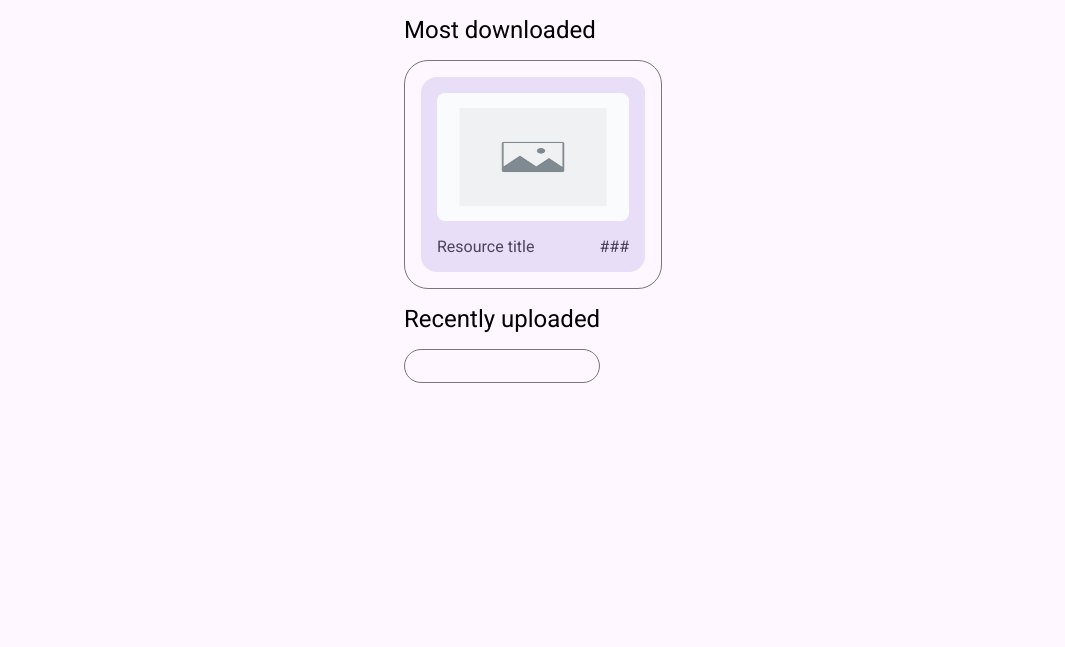
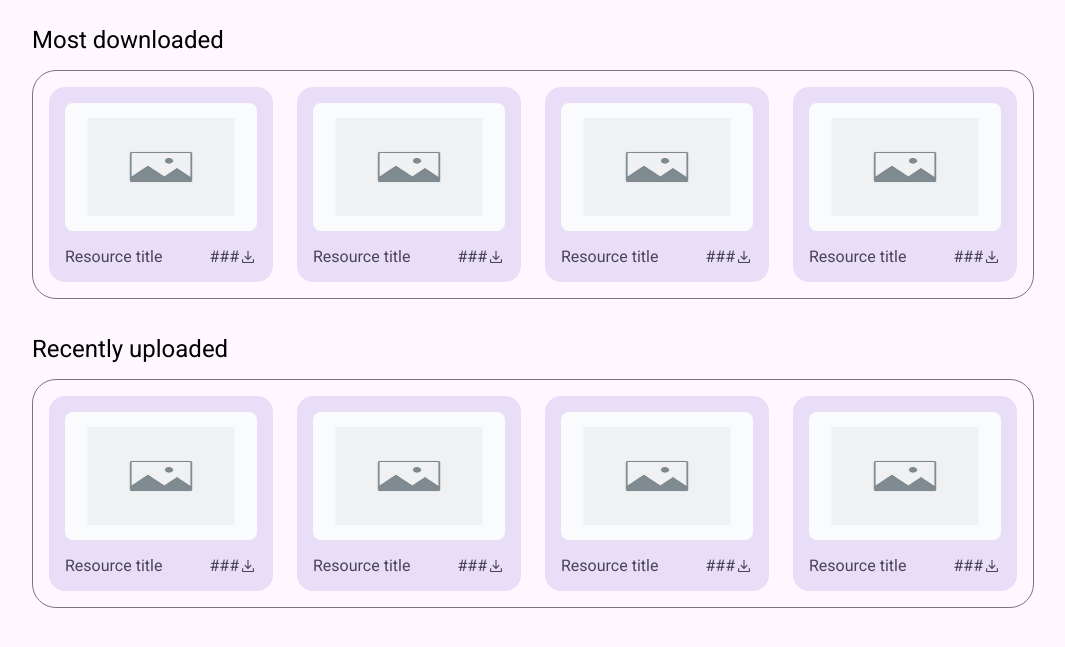
Before and after one commit to 8-bit-confusion/cs4640-project, a PHP site: page / in a window 1280 px wide. Shown: the part 85-732 px from the top of the page, without its empty margins (107-1172 px from the left). Run offline with PHP 8.4, Linux system fonts and the light colour scheme.

Commit message:
main page update, added colors

```diff
--- a/index.html
+++ b/index.html
@@ -22,18 +22,82 @@
                     <h2 style="font-weight: normal;">Most downloaded</h2>
                     <div class="browse-row flex-row">
                         <div class="resource-card flex-col">
-                            <img class="resource-preview" src="styles/img-preview.jpg">
-                            <div class="flex-row">
+                            <img class="resource-preview" src="styles/img-preview.jpg" alt="resource preview">
+                            <div class="card-title-row flex-row">
                                 <span class="on-resource-card" style="flex-grow: 1;">Resource title</span>
                                 <span class="on-resource-card resource-downloads">###</span>
+                                <img class="download-icon" src="styles/download-icon.svg" alt="downloads">
                             </div>
+                            <a href="" class="card-link" aria-label="resource link"></a>
+                        </div>
+                        <div class="resource-card flex-col">
+                            <img class="resource-preview" src="styles/img-preview.jpg" alt="resource preview">
+                            <div class="card-title-row flex-row">
+                                <span class="on-resource-card" style="flex-grow: 1;">Resource title</span>
+                                <span class="on-resource-card resource-downloads">###</span>
+                                <img class="download-icon" src="styles/download-icon.svg" alt="downloads">
+                            </div>
+                            <a href="" class="card-link" aria-label="resource link"></a>
+                        </div>
+                        <div class="resource-card flex-col">
+                            <img class="resource-preview" src="styles/img-preview.jpg" alt="resource preview">
+                            <div class="card-title-row flex-row">
+                                <span class="on-resource-card" style="flex-grow: 1;">Resource title</span>
+                                <span class="on-resource-card resource-downloads">###</span>
+                                <img class="download-icon" src="styles/download-icon.svg" alt="downloads">
+                            </div>
+                            <a href="" class="card-link" aria-label="resource link"></a>
+                        </div>
+                        <div class="resource-card flex-col">
+                            <img class="resource-preview" src="styles/img-preview.jpg" alt="resource preview">
+                            <div class="card-title-row flex-row">
+                                <span class="on-resource-card" style="flex-grow: 1;">Resource title</span>
+                                <span class="on-resource-card resource-downloads">###</span>
+                                <img class="download-icon" src="styles/download-icon.svg" alt="downloads">
+                            </div>
+                            <a href="" class="card-link" aria-label="resource link"></a>
                         </div>
                     </div>
                 </div>
                 <div class="browse-section flex-col">
                     <h2 style="font-weight: normal;">Recently uploaded</h2>
                     <div class="browse-row flex-row">
-
+                        <div class="resource-card flex-col">
+                            <img class="resource-preview" src="styles/img-preview.jpg" alt="resource preview">
+                            <div class="card-title-row flex-row">
+                                <span class="on-resource-card" style="flex-grow: 1;">Resource title</span>
+                                <span class="on-resource-card resource-downloads">###</span>
+                                <img class="download-icon" src="styles/download-icon.svg" alt="downloads">
+                            </div>
+                            <a href="" class="card-link" aria-label="resource link"></a>
+                        </div>
+                        <div class="resource-card flex-col">
+                            <img class="resource-preview" src="styles/img-preview.jpg" alt="resource preview">
+                            <div class="card-title-row flex-row">
+                                <span class="on-resource-card" style="flex-grow: 1;">Resource title</span>
+                                <span class="on-resource-card resource-downloads">###</span>
+                                <img class="download-icon" src="styles/download-icon.svg" alt="downloads">
+                            </div>
+                            <a href="" class="card-link" aria-label="resource link"></a>
+                        </div>
+                        <div class="resource-card flex-col">
+                            <img class="resource-preview" src="styles/img-preview.jpg" alt="resource preview">
+                            <div class="card-title-row flex-row">
+                                <span class="on-resource-card" style="flex-grow: 1;">Resource title</span>
+                                <span class="on-resource-card resource-downloads">###</span>
+                                <img class="download-icon" src="styles/download-icon.svg" alt="downloads">
+                            </div>
+                            <a href="" class="card-link" aria-label="resource link"></a>
+                        </div>
+                        <div class="resource-card flex-col">
+                            <img class="resource-preview" src="styles/img-preview.jpg" alt="resource preview">
+                            <div class="card-title-row flex-row">
+                                <span class="on-resource-card" style="flex-grow: 1;">Resource title</span>
+                                <span class="on-resource-card resource-downloads">###</span>
+                                <img class="download-icon" src="styles/download-icon.svg" alt="downloads">
+                            </div>
+                            <a href="" class="card-link" aria-label="resource link"></a>
+                        </div>
                     </div>
                 </div>
             </div>
--- a/styles/main.css
+++ b/styles/main.css
@@ -13,6 +13,7 @@
     --border: #79747e;
     --secondary-surface: #e8def8;
     --on-secondary-surface: #4a4459;
+    --primary: #6750a4;
 }
 
 h1, h2, h3, h4, h5, h6 {
@@ -39,10 +40,6 @@ h1, h2, h3, h4, h5, h6 {
     border-radius: 32px;
 }
 
-.browse-section {
-    gap: 16px;
-}
-
 .browse-row {
     border: 1px solid var(--border);
     border-radius: 24px;
@@ -54,15 +51,41 @@ h1, h2, h3, h4, h5, h6 {
     padding: 16px;
     border-radius: 16px;
     background-color: var(--secondary-surface);
+    position: relative;
+
+    &:has(> .card-link:hover) {
+        transform: scale(1.02);
+    }
 }
 
 .resource-preview {
     width: 192px; height: 128px;
+    aspect-ratio: 1;
     border-radius: 8px;
 }
 
 .on-resource-card {
     color: var(--on-secondary-surface);
+}
+
+.card-title-row {
+    align-items: center;
+    gap: 0px;
+}
+
+.download-icon {
+    width: 18px; height: 18px;
+}
+
+.browse-section {
+    padding: 10px;
+    gap: 16px;
+}
+
+.card-link {
+    position: absolute;
+    left: 0px; top: 0px;
+    width: 100%; height: 100%;
 }
 
 .create-account {
```
